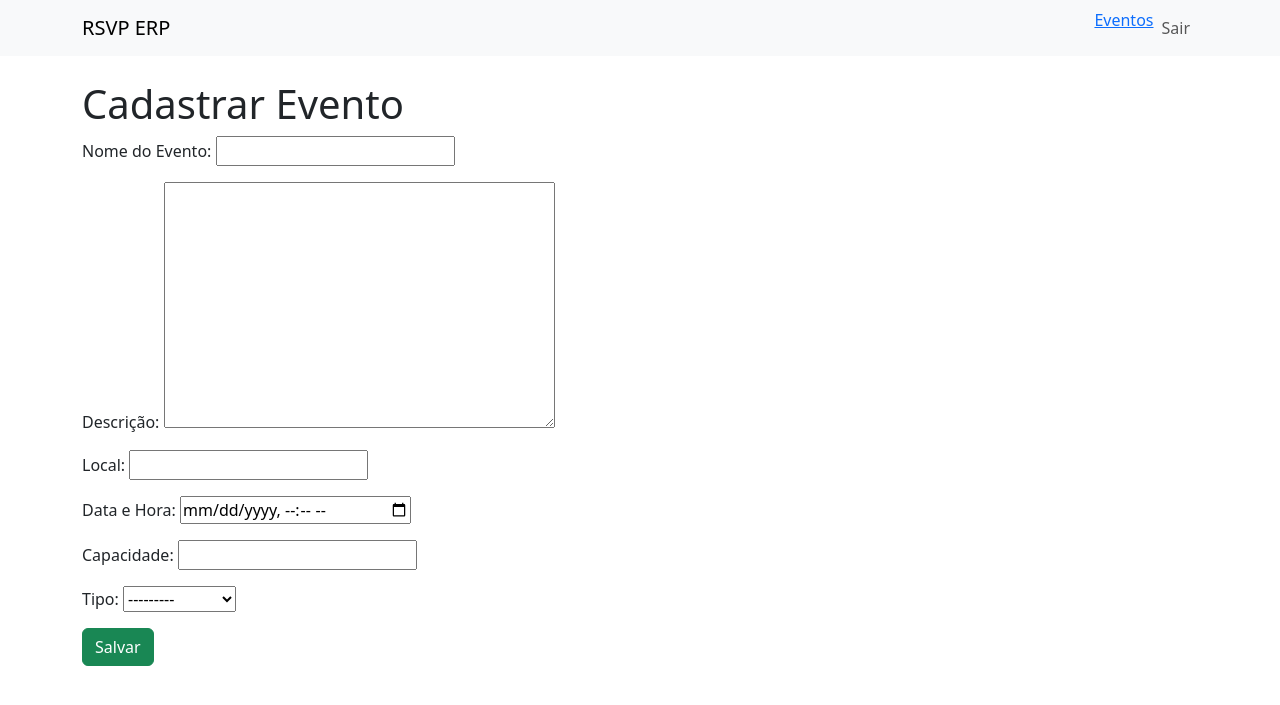
After one commit to KaueRonald/RSVP-Manus, a Django app: page /events/create/ in a window 1280 px wide. The commit adds this page. Shown: the top 705 px of the page. Run offline with Django 5.2, Linux system fonts and the light colour scheme; the visitor is signed in with stand-in values (Sample User, id 1); some libraries are stand-ins or nearby versions.

Commit message:
✨ feat: Modelagem de evento e cadastro de evento

```diff
--- /dev/null
+++ b/apps/events/forms.py
@@ -0,0 +1,11 @@
+from django import forms
+from .models import Event
+
+class EventForm(forms.ModelForm):
+    class Meta:
+        model = Event
+        fields = ["name", "description", "location", "date", "capacity", "type"]
+        widgets = {
+            # coloca um input “datetime-local” pro campo date
+            "date": forms.DateTimeInput(attrs={"type": "datetime-local"}),
+        }
--- a/apps/events/models.py
+++ b/apps/events/models.py
@@ -0,0 +1,27 @@
+from django.db import models
+from django.core.exceptions import ValidationError
+from django.utils import timezone
+
+class Event(models.Model):
+    EVENT_TYPES = [
+        ("CONF", "Conferência"),
+        ("MEET", "Encontro"),
+        ('webinar', 'Webinar'),
+    ]
+
+    name        = models.CharField("Nome do Evento", max_length=200)
+    description = models.TextField("Descrição", blank=True)
+    location    = models.CharField("Local", max_length=200)
+    date        = models.DateTimeField("Data e Hora")
+    capacity    = models.PositiveIntegerField("Capacidade")
+    type        = models.CharField("Tipo", max_length=50, choices=EVENT_TYPES)
+
+    def clean(self):
+        # validações customizadas:
+        if self.date <= timezone.now():
+            raise ValidationError({'date': 'A data deve ser no futuro.'})
+        if self.capacity <= 0:
+            raise ValidationError({'capacity': 'A capacidade deve ser maior que zero.'})
+
+    def __str__(self):
+        return f"{self.name} @ {self.date:%Y-%m-%d %H:%M}"
--- /dev/null
+++ b/apps/events/templates/events/create.html
@@ -0,0 +1,9 @@
+{% extends "base.html" %}
+{% block content %}
+  <h1>Cadastrar Evento</h1>
+  <form method="post">
+    {% csrf_token %}
+    {{ form.as_p }}
+    <button class="btn btn-success">Salvar</button>
+  </form>
+{% endblock %}
--- a/apps/events/urls.py
+++ b/apps/events/urls.py
@@ -5,4 +5,5 @@ app_name = 'events'
 
 urlpatterns = [
     path('list/', views.event_list, name='list'),
+    path("create/", views.event_create, name="create"),
 ]
--- a/apps/events/views.py
+++ b/apps/events/views.py
@@ -1,6 +1,21 @@
+from django.shortcuts import render, redirect
 from django.contrib.auth.decorators import login_required
-from django.shortcuts               import render
+from .models              import Event
+from .forms               import EventForm
+
 
 @login_required
 def event_list(request):
-    return render(request, 'events/list.html', { })
+    qs = Event.objects.all().order_by("date")
+    return render(request, "events/list.html", {"events": qs})
+
+@login_required
+def event_create(request):
+    if request.method == "POST":
+        form = EventForm(request.POST)
+        if form.is_valid():
+            form.save()
+            return redirect("events:list")
+    else:
+        form = EventForm()
+    return render(request, "events/create.html", {"form": form})
--- a/apps/users/urls.py
+++ b/apps/users/urls.py
@@ -4,7 +4,7 @@ from django.contrib.auth import views as auth_views
 app_name = 'users'
 
 urlpatterns = [
-    path('login/',  auth_views.LoginView.as_view(template_name='users/login.html'), name='login'),
+    path('login/',  auth_views.LoginView.as_view(template_name='users/login.html',redirect_authenticated_user=True,), name='login'),
     path('logout/', auth_views.LogoutView.as_view(), name='logout',),
     # path('register/', views.RegisterView.as_view(),                     name='register'),
 ]
--- a/config/settings.py
+++ b/config/settings.py
@@ -95,5 +95,5 @@ STATICFILES_DIRS  = [ BASE_DIR / 'static' ]
 
 # ─── Configurações de Login ───────────────────────────────────────────────────
 LOGIN_URL          = '/users/login/'
-LOGIN_REDIRECT_URL = '/'
+LOGIN_REDIRECT_URL = '/events/list'
 LOGOUT_REDIRECT_URL= '/users/login/'
--- a/templates/base.html
+++ b/templates/base.html
@@ -36,22 +36,17 @@
         <div class="collapse navbar-collapse" id="navbarNav">
           <ul class="navbar-nav ms-auto">
             {% if user.is_authenticated %}
-            <li class="nav-item">
+            <a href="{% url 'events:list' %}">Eventos</a>
             <form
               action="{% url 'users:logout' %}"
               method="post"
               style="display: inline"
             >
               {% csrf_token %}
-                <button type="submit" class="nav-link btn btn-link">
-                  Sair
-                </button>
+              <button type="submit" class="nav-link btn btn-link">Sair</button>
             </form>
-            </li>
             {% else %}
-            <li class="nav-item">
-              <a class="nav-link" href="{% url 'users:login' %}">Login</a>
-            </li>
+            <a href="{% url 'users:login' %}">Login</a>
             {% endif %}
           </ul>
         </div>
```
Also changed, not shown: apps/events/admin.py (+8 -0 lines), apps/events/templates/events/list.html (+10 -5 lines), apps/events/migrations/0001_initial.py (added), apps/events/migrations/__init__.py (added). Lines whose indentation alone changed are shown as unchanged.
